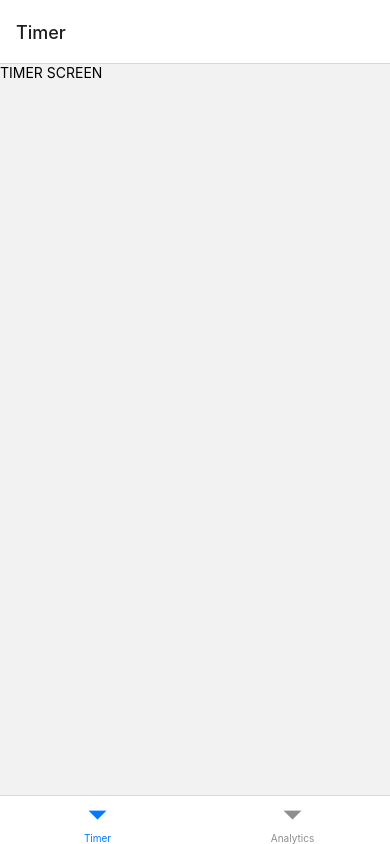
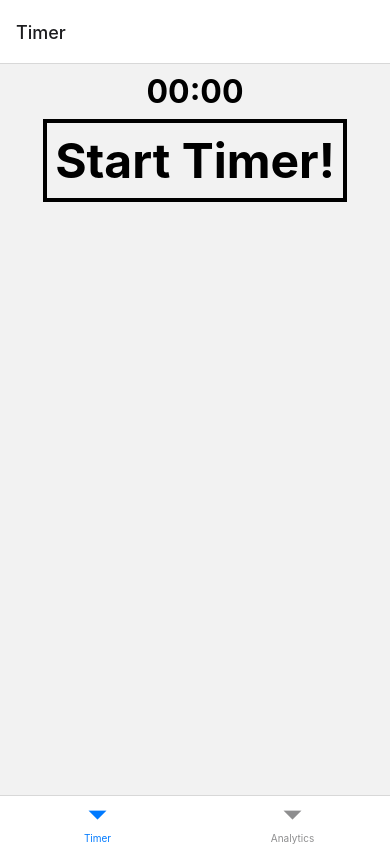
Before and after one commit to Tidyrice/UofTHacks-X, a React Native app: screen /TimerScreen in a window 390 px wide. Built offline with nearby package versions, Linux system fonts and the light colour scheme.

Commit message:
timer stuff

```diff
--- a/App.js
+++ b/App.js
@@ -2,7 +2,6 @@ import { StatusBar } from 'expo-status-bar';
 import { StyleSheet, Text, View } from 'react-native';
 import { NavigationContainer } from '@react-navigation/native';
 import { createBottomTabNavigator } from '@react-navigation/bottom-tabs';
-import "./App.css";
 
 //import screen
 import TimerStackScreen from './Screens/TimerScreen';
--- a/Screens/TimerScreen.js
+++ b/Screens/TimerScreen.js
@@ -1,7 +1,46 @@
-import { Text } from "react-native";
+import { StyleSheet, Pressable, Text } from "react-native";
+import { SafeAreaView } from "react-native-safe-area-context";
 
 export default function TimerScreen(navigation) {
     return (
-        <Text>TIMER SCREEN</Text>
+        <SafeAreaView style = {styles.view}>
+
+            <Text style = {styles.text}>
+                00:00
+            </Text>
+
+            <Pressable style = {({pressed}) => [
+                {
+                    opacity: pressed ? 0.3 : 1,
+                },
+                styles.pressable,
+            ]}>
+
+                <Text style = {styles.pressableText}>
+                    Start Timer!
+                </Text>
+            </Pressable>
+
+        </SafeAreaView>
     );
 }
+
+const styles = StyleSheet.create({
+    view: {
+        alignItems: "center",
+    },
+    text: {
+        fontWeight: "bold",
+        fontSize: 32,
+        padding: 8,
+    },
+    pressable: {
+        borderColor: "black",
+        borderWidth: 4,
+        padding: 8,
+    },
+    pressableText: {
+        fontWeight: "bold",
+        fontSize: 48,
+    },
+});
```
